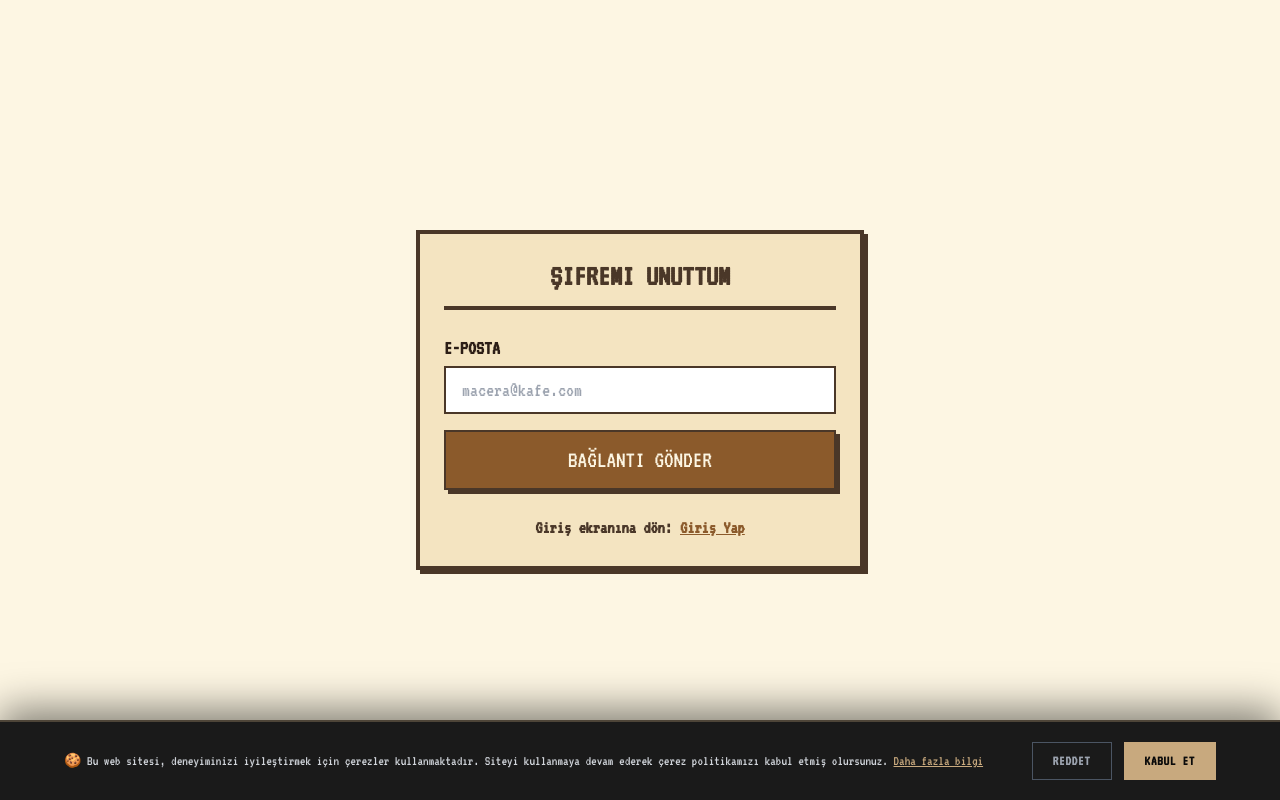
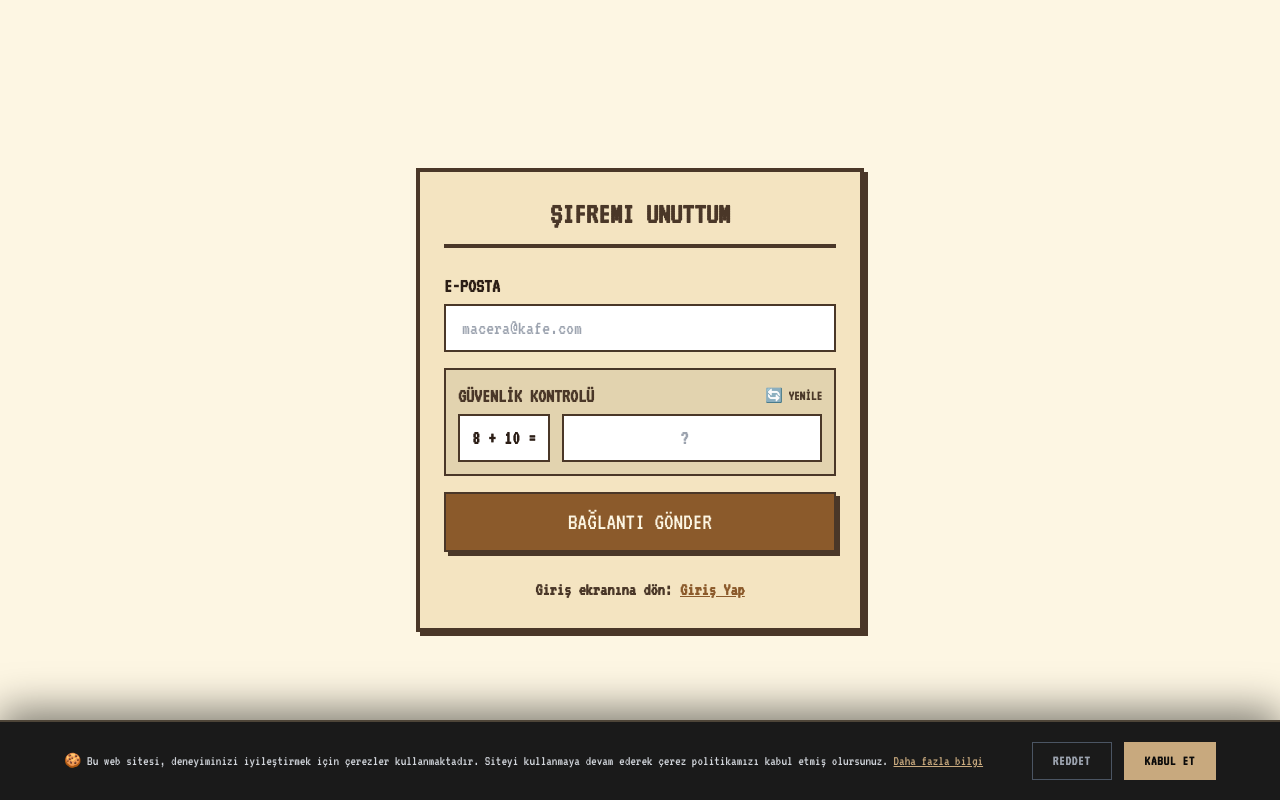
Before and after one commit to ArdaBerke4/Menu, a React (Vite) app: page /auth in a window 1280 px wide. Both pictures are taken after a click on the button "Şifremi Unuttum". Built offline with nearby package versions, Linux system fonts and the light colour scheme; a web font is replaced by a local one.

Commit message:
feat: add simple math CAPTCHA to Auth page to prevent bot registration

```diff
--- a/src/pages/Auth.tsx
+++ b/src/pages/Auth.tsx
@@ -1,5 +1,5 @@
-import { useState } from 'react';
-import { supabase } from '../supabase'; // wait, no
+import { useState, useEffect } from 'react';
+import { supabase } from '../supabase';
 import { useNavigate } from 'react-router-dom';
 
 export default function Auth() {
@@ -7,10 +7,26 @@ export default function Auth() {
   const [email, setEmail] = useState('');
   const [password, setPassword] = useState('');
   const [confirmPassword, setConfirmPassword] = useState('');
+
+  // Captcha States
+  const [captchaNum1, setCaptchaNum1] = useState(0);
+  const [captchaNum2, setCaptchaNum2] = useState(0);
+  const [userCaptcha, setUserCaptcha] = useState('');
+
   const [loading, setLoading] = useState(false);
   const navigate = useNavigate();
 
   const [message, setMessage] = useState<{text: string, type: 'success' | 'error'} | null>(null);
+
+  const generateCaptcha = () => {
+    setCaptchaNum1(Math.floor(Math.random() * 10) + 1);
+    setCaptchaNum2(Math.floor(Math.random() * 10) + 1);
+    setUserCaptcha('');
+  };
+
+  useEffect(() => {
+    generateCaptcha();
+  }, [view]);
 
   const toggleView = (newView: 'login' | 'register' | 'forgot-password') => {
     setView(newView);
@@ -35,12 +51,22 @@ export default function Auth() {
       return;
     }
 
+    // Captcha Check
+    if ((view === 'register' || view === 'forgot-password') && parseInt(userCaptcha) !== (captchaNum1 + captchaNum2)) {
+      setMessage({text: "Güvenlik sorusunu yanlış cevapladınız. Lütfen tekrar deneyin.", type: 'error'});
+      generateCaptcha();
+      return;
+    }
+
     setLoading(true);
     setMessage(null);
 
     if (view === 'register') {
       const { error } = await supabase.auth.signUp({ email: cleanEmail, password });
-      if (error) setMessage({text: "Kayıt hatası: " + error.message, type: 'error'});
+      if (error) {
+        setMessage({text: "Kayıt hatası: " + error.message, type: 'error'});
+        generateCaptcha();
+      }
       else setMessage({text: "Kayıt başarılı! Şimdi giriş yapabilirsiniz.", type: 'success'});
     } else if (view === 'login') {
       const { error } = await supabase.auth.signInWithPassword({ email: cleanEmail, password });
@@ -50,7 +76,10 @@ export default function Auth() {
       const { error } = await supabase.auth.resetPasswordForEmail(cleanEmail, {
         redirectTo: window.location.origin + '/reset-password'
       });
-      if (error) setMessage({text: "Hata: " + error.message, type: 'error'});
+      if (error) {
+         setMessage({text: "Hata: " + error.message, type: 'error'});
+         generateCaptcha();
+      }
       else setMessage({text: "Şifre sıfırlama bağlantısı e-posta adresinize gönderildi! Lütfen gelen kutunuzu kontrol edin.", type: 'success'});
     }
     setLoading(false);
@@ -110,6 +139,29 @@ export default function Auth() {
             </div>
           )}
 
+          {/* CAPTCHA SECTION */}
+          {(view === 'register' || view === 'forgot-password') && (
+            <div className="bg-[#e2d3af] p-3 border-2 border-brand-dark">
+              <label className="block font-bold mb-1 text-brand-dark flex items-center justify-between">
+                <span>GÜVENLİK KONTROLÜ</span>
+                <span className="text-sm cursor-pointer hover:text-black" onClick={generateCaptcha}>🔄 YENİLE</span>
+              </label>
+              <div className="flex items-center gap-3">
+                <div className="bg-white border-2 border-brand-dark px-3 py-2 font-bold text-xl min-w-[80px] text-center shrink-0">
+                  {captchaNum1} + {captchaNum2} =
+                </div>
+                <input
+                  type="number"
+                  required
+                  value={userCaptcha}
+                  onChange={(e) => setUserCaptcha(e.target.value)}
+                  placeholder="?"
+                  className="w-full px-4 py-2 border-2 border-brand-dark bg-white focus:outline-none font-bold text-center"
+                />
+              </div>
+            </div>
+          )}
+
           <button
             type="submit"
             disabled={loading}
```
